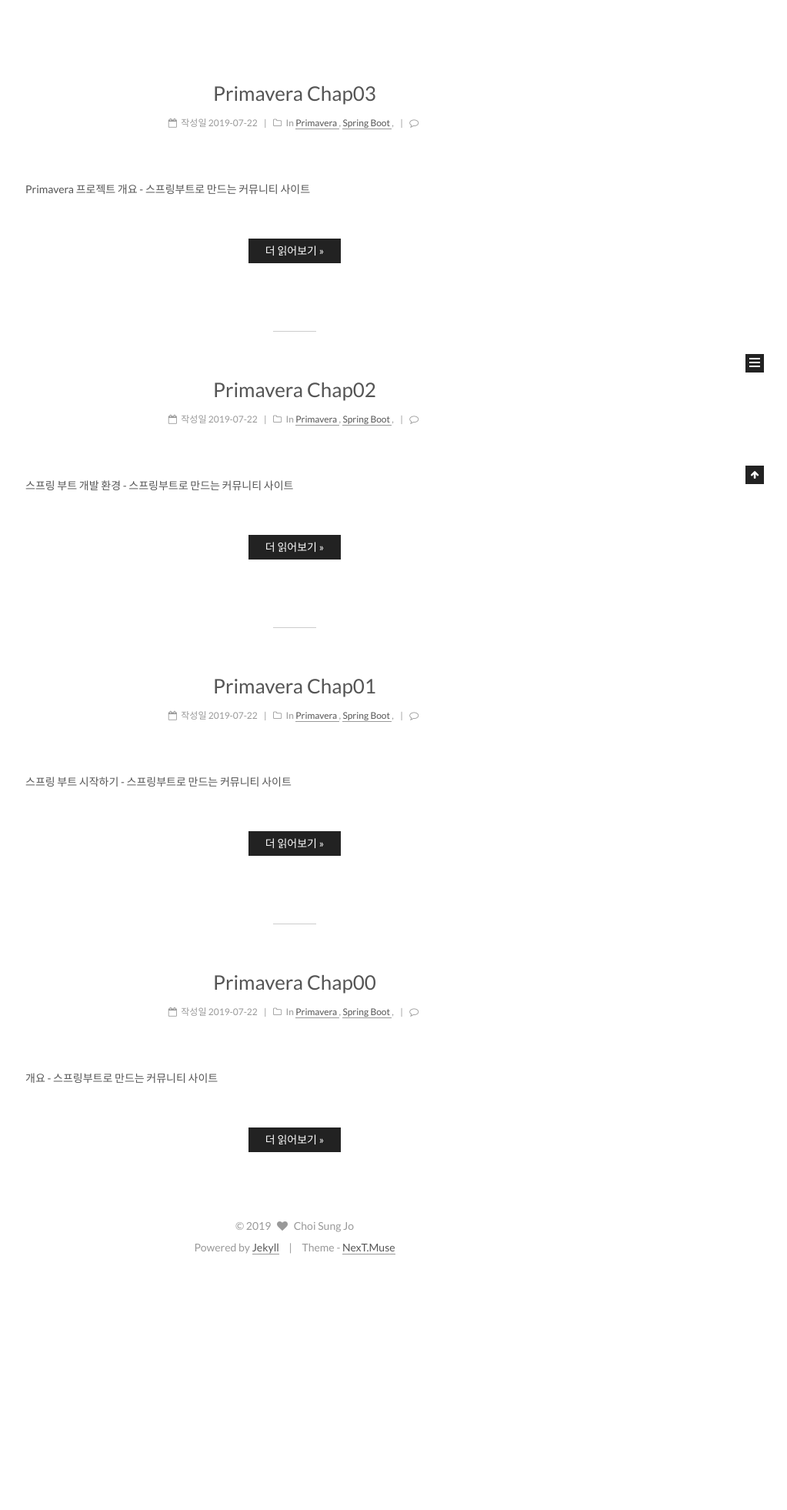
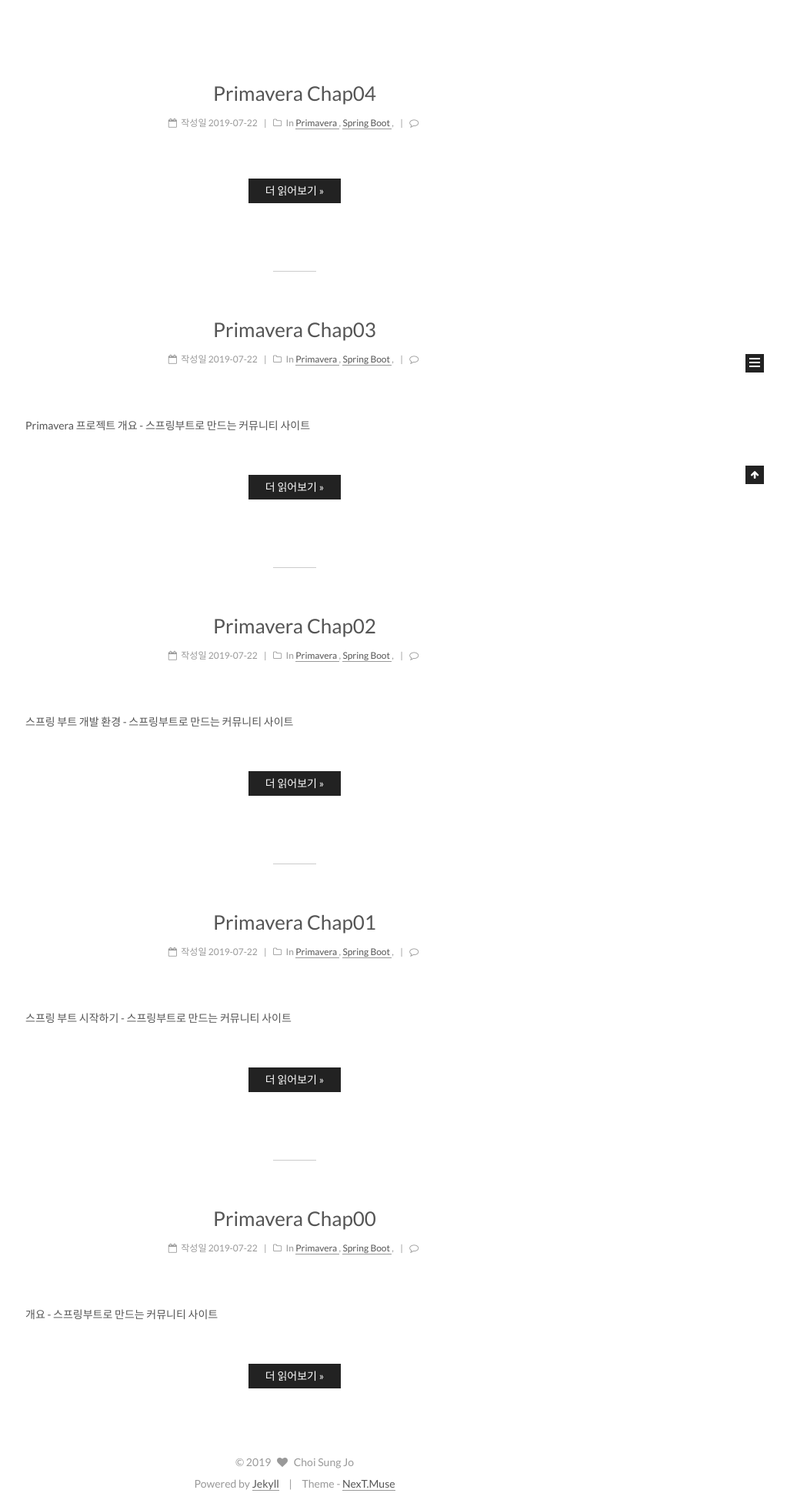
Before and after one commit to csj4032/csj4032.github.io, a Jekyll site: the page built from index.html, in a window 1280 px wide, cut to the strip 371-2333 px from the top of the page. Shown: the whole strip at 77% size, without its empty margins (257-1280 px from the left). Built offline with Jekyll 4.4.1, drawn with Linux system fonts in a browser that asks for light colours; the list of posts is cut into pages by our own code; comment, search, counter and statistics services are not loaded; before the commit the page ends 2026 px from its top, so only the background shows below that.

```diff
--- /dev/null
+++ b/_posts/2019-07-22-Primavera-Chap04.md
@@ -0,0 +1,10 @@
+---
+title: Primavera Chap04
+description:
+categories:
+ - Primavera
+ - Spring Boot
+tags:
+ - Spring Boot
+comments: true
+---
```
Also changed, not shown: _posts/2019-07-22-Primavera-Chap02.md (+11 -0 lines), _posts/2019-07-22-Primavera-Chap03.md (+3 -3 lines).
